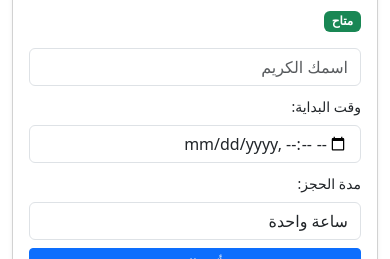
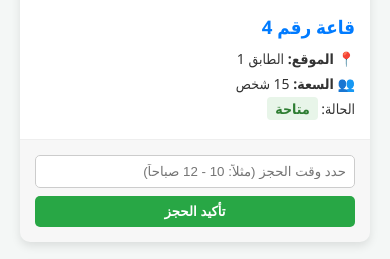
Before and after one commit to a129012bod-prog/HallBookingSystem, a Flask app: page / in a window 390 px wide. Shown: the part 1626-1885 px from the top of the page. Run offline with Flask 3, Linux system fonts and the light colour scheme.

Commit message:
Update index.html

```diff
--- a/templates/index.html
+++ b/templates/index.html
@@ -1,181 +1,244 @@
 <!DOCTYPE html>
-<html lang="ar" dir="rtl" data-bs-theme="light">
+<html lang="ar" dir="rtl">
 <head>
     <meta charset="UTF-8">
     <meta name="viewport" content="width=device-width, initial-scale=1.0">
-    <title>نظام حجز القاعات والمعامل</title>
-    <!-- Bootstrap 5 CSS -->
-    <link href="https://cdn.jsdelivr.net/npm/bootstrap@5.3.0/dist/css/bootstrap.min.css" rel="stylesheet">
+    <title>نظام حجز القاعات</title>
     <style>
-        input[type="datetime-local"] {
-            direction: ltr;
-            text-align: right;
+        :root {
+            --bg-color: #f4f7f6;
+            --card-bg: #ffffff;
+            --text-color: #333333;
+            --primary-color: #007bff;
+            --border-color: #eee;
         }
-        .trainee-badge {
-            font-size: 0.9rem;
-            margin: 2px;
+
+        body.dark-theme {
+            --bg-color: #1e1e2f;
+            --card-bg: #2d2d44;
+            --text-color: #ffffff;
+            --primary-color: #4da3ff;
+            --border-color: #3d3d5c;
         }
+
+        body {
+            font-family: 'Segoe UI', Tahoma, Geneva, Verdana, sans-serif;
+            background-color: var(--bg-color);
+            color: var(--text-color);
+            margin: 0;
+            padding: 20px;
+            transition: all 0.3s ease;
+        }
+
+        header {
+            display: flex;
+            justify-content: space-between;
+            align-items: center;
+            max-width: 1200px;
+            margin: 0 auto 20px auto;
+            padding-bottom: 10px;
+            border-bottom: 2px solid var(--border-color);
+        }
+
+        .team-info {
+            font-size: 14px;
+            background: var(--card-bg);
+            padding: 10px 15px;
+            border-radius: 8px;
+            box-shadow: 0 2px 4px rgba(0,0,0,0.05);
+        }
+
+        .theme-btn {
+            padding: 8px 16px;
+            cursor: pointer;
+            border-radius: 6px;
+            border: none;
+            background-color: var(--primary-color);
+            color: #fff;
+            font-weight: bold;
+        }
+
+        .grid-container {
+            display: grid;
+            grid-template-columns: repeat(auto-fill, minmax(280px, 1fr));
+            gap: 20px;
+            max-width: 1200px;
+            margin: 0 auto;
+        }
+
+        .room-card {
+            background-color: var(--card-bg);
+            border-radius: 10px;
+            overflow: hidden;
+            box-shadow: 0 4px 10px rgba(0,0,0,0.1);
+            display: flex;
+            flex-direction: column;
+        }
+
+        .room-card img {
+            width: 100%;
+            height: 160px;
+            object-fit: cover;
+        }
+
+        .room-info {
+            padding: 15px;
+            flex-grow: 1;
+        }
+
+        .room-info h3 {
+            margin: 0 0 10px 0;
+            color: var(--primary-color);
+        }
+
+        .room-info p {
+            margin: 6px 0;
+            font-size: 14px;
+        }
+
+        .actions {
+            padding: 15px;
+            background-color: rgba(0,0,0,0.03);
+            border-top: 1px solid var(--border-color);
+        }
+
+        input[type="text"] {
+            width: 100%;
+            padding: 8px;
+            margin-bottom: 8px;
+            box-sizing: border-box;
+            border-radius: 5px;
+            border: 1px solid #ccc;
+        }
+
+        .btn {
+            width: 100%;
+            padding: 8px;
+            border-radius: 5px;
+            border: none;
+            font-weight: bold;
+            cursor: pointer;
+        }
+
+        .btn-book { background-color: #28a745; color: white; }
+        .btn-cancel { background-color: #dc3545; color: white; }
+        .btn:hover { opacity: 0.9; }
+
+        .status-badge {
+            font-weight: bold;
+            padding: 2px 8px;
+            border-radius: 4px;
+        }
+        .status-available { background: #e8f5e9; color: #2e7d32; }
+        .status-booked { background: #ffebee; color: #c62828; }
     </style>
 </head>
-<body class="bg-body text-body d-flex flex-column min-vh-100">
+<body>
 
-    <!-- شريط علوي لتبديل الثيم -->
-    <nav class="navbar navbar-expand-lg bg-body-tertiary shadow-sm mb-4">
-        <div class="container-fluid justify-content-between">
-            <span class="navbar-brand mb-0 h1">إدارة القاعات والمعامل</span>
-            <button class="btn btn-outline-secondary btn-sm" id="themeToggleBtn" onclick="toggleTheme()">
-                🌙 تبديل الثيم (مظلم/فاتح)
-            </button>
-        </div>
-    </nav>
-
-    <div class="container py-3 flex-grow-1">
-        <h1 class="text-center mb-4">نظام حجز القاعات والمعامل</h1>
-
-        <!-- قائمة القاعات والمعامل -->
-        <div class="row" id="rooms-container">
-            <!-- سيتم تعبئة الغرف ديناميكياً -->
-        </div>
-    </div>
-
-    <!-- تذييل الصفحة: أسماء المتدربين في الأسفل -->
-    <footer class="mt-auto py-3 bg-body-tertiary border-top">
-        <div class="container text-center">
-            <h6 class="text-primary mb-2">فريق العمل / المتدربون:</h6>
-            <div class="d-flex flex-wrap justify-content-center gap-2">
-                <span class="badge bg-primary-subtle text-primary border border-primary-subtle px-3 py-2 trainee-badge">عبدالرحمن مهدي</span>
-                <span class="badge bg-primary-subtle text-primary border border-primary-subtle px-3 py-2 trainee-badge">زياد ابو شعفه</span>
-                <span class="badge bg-primary-subtle text-primary border border-primary-subtle px-3 py-2 trainee-badge">إياد ضامري</span>
-                <span class="badge bg-primary-subtle text-primary border border-primary-subtle px-3 py-2 trainee-badge">وسيم رفاعي</span>
+    <header>
+        <div>
+            <h1>نظام حجز القاعات</h1>
+            <div class="team-info">
+                👥 <strong>فريق العمل:</strong> عبدالرحمن مهدي | زياد أبو شعفة | إياد ضامري | وسيم رفاعي
             </div>
         </div>
-    </footer>
+        <button class="theme-btn" onclick="toggleTheme()">🌗 تغيير الوضع</button>
+    </header>
 
-    <!-- Bootstrap JS -->
-    <script src="https://cdn.jsdelivr.net/npm/bootstrap@5.3.0/dist/js/bootstrap.bundle.min.js"></script>
+    <div class="grid-container" id="roomsGrid"></div>
 
     <script>
-        // دالة تبديل الثيم
-        function toggleTheme() {
-            const html = document.documentElement;
-            const currentTheme = html.getAttribute('data-bs-theme');
-            const newTheme = currentTheme === 'dark' ? 'light' : 'dark';
-            html.setAttribute('data-bs-theme', newTheme);
-            localStorage.setItem('theme', newTheme);
-        }
-
-        // استرجاع الثيم المحفوظ عند فتح الصفحة وتشغيل جلب الغرف
-        window.addEventListener('DOMContentLoaded', () => {
+        // 1. إدارة الثيم (الوضع الداكن/الفتح)
+        function applySavedTheme() {
             const savedTheme = localStorage.getItem('theme') || 'light';
-            document.documentElement.setAttribute('data-bs-theme', savedTheme);
-            fetchRooms();
-        });
-
-        async function fetchRooms() {
-            try {
-                const response = await fetch('/api/rooms');
-                const rooms = await response.json();
-                const container = document.getElementById('rooms-container');
-                container.innerHTML = '';
-
-                rooms.forEach(room => {
-                    let statusBadge = room.status === 'متاح'
-                        ? '<span class="badge bg-success">متاح</span>'
-                        : `<span class="badge bg-danger">محجوز بواسطة: ${room.booked_by}</span>`;
-
-                    let timeInfo = '';
-                    if (room.status === 'محجوز' && room.start_time && room.end_time) {
-                        let start = new Date(room.start_time);
-                        let end = new Date(room.end_time);
-                        timeInfo = `<p class="text-muted small mt-2">الوقت: ${formatTime(start)} إلى ${formatTime(end)}</p>`;
-                    }
-
-                    let actionForm = room.status === 'متاح'
-                        ? `
-                            <form onsubmit="bookRoom(event, ${room.id})" class="mt-3">
-                                <input type="text" placeholder="اسمك الكريم" id="name-${room.id}" class="form-control mb-2" required>
-                                <label class="form-label small">وقت البداية:</label>
-                                <input type="datetime-local" id="time-${room.id}" class="form-control mb-2" required>
-
-                                <label class="form-label small">مدة الحجز:</label>
-                                <select id="duration-${room.id}" class="form-control mb-2">
-                                    <option value="30">30 دقيقة</option>
-                                    <option value="60" selected>ساعة واحدة</option>
-                                    <option value="90">ساعة ونصف</option>
-                                    <option value="120">ساعتان</option>
-                                    <option value="180">3 ساعات (الحد الأقصى)</option>
-                                </select>
-
-                                <button type="submit" class="btn btn-primary btn-sm w-100">تأكيد الحجز</button>
-                            </form>
-                          `
-                        : `
-                            <button onclick="cancelBooking(${room.id})" class="btn btn-outline-danger btn-sm w-100 mt-3">إلغاء الحجز</button>
-                          `;
-
-                    container.innerHTML += `
-                        <div class="col-md-6 mb-4">
-                            <div class="card shadow-sm h-100">
-                                <div class="card-body d-flex flex-column justify-content-between">
-                                    <div>
-                                        <h5 class="card-title">${room.name}</h5>
-                                        <p class="card-text">${statusBadge}</p>
-                                        ${timeInfo}
-                                    </div>
-                                    <div>${actionForm}</div>
-                                </div>
-                            </div>
-                        </div>
-                    `;
-                });
-            } catch (error) {
-                console.error('خطأ في جلب القاعات:', error);
+            if (savedTheme === 'dark') {
+                document.body.classList.add('dark-theme');
+            } else {
+                document.body.classList.remove('dark-theme');
             }
         }
 
-        function formatTime(date) {
-            let hours = date.getHours();
-            let minutes = date.getMinutes();
-            let ampm = hours >= 12 ? 'مساءً' : 'صباحاً';
-            hours = hours % 12;
-            hours = hours ? hours : 12;
-            minutes = minutes < 10 ? '0' + minutes : minutes;
-            return `${date.toLocaleDateString()} ${hours}:${minutes} ${ampm}`;
+        function toggleTheme() {
+            document.body.classList.toggle('dark-theme');
+            const currentTheme = document.body.classList.contains('dark-theme') ? 'dark' : 'light';
+            localStorage.setItem('theme', currentTheme);
         }
 
-        async function bookRoom(event, roomId) {
-            event.preventDefault();
-            const userName = document.getElementById(`name-${roomId}`).value;
-            const bookingTime = document.getElementById(`time-${roomId}`).value;
-            const duration = document.getElementById(`duration-${roomId}`).value;
+        // 2. بيانات الـ 15 قاعة مع السعة والصورة
+        const roomsData = Array.from({ length: 15 }, (_, i) => ({
+            id: i + 1,
+            name: `قاعة رقم ${i + 1}`,
+            floor: `الطابق ${Math.floor(i / 5) + 1}`,
+            capacity: `${(i % 3 + 1) * 15} شخص`,
+            image: `https://picsum.photos/seed/hall${i + 1}/300/200`
+        }));
 
-            const response = await fetch('/api/book', {
-                method: 'POST',
-                headers: { 'Content-Type': 'application/json' },
-                body: JSON.stringify({ room_id: roomId, user_name: userName, booking_time: bookingTime, duration: duration })
+        // 3. جلب الحجوزات من localStorage
+        let bookings = JSON.parse(localStorage.getItem('hallBookings')) || {};
+
+        function renderRooms() {
+            const grid = document.getElementById('roomsGrid');
+            grid.innerHTML = '';
+
+            roomsData.forEach(room => {
+                const bookingInfo = bookings[room.id];
+                const isBooked = !!bookingInfo;
+
+                const card = document.createElement('div');
+                card.className = 'room-card';
+                card.innerHTML = `
+                    <img src="${room.image}" alt="${room.name}">
+                    <div class="room-info">
+                        <h3>${room.name}</h3>
+                        <p>📍 <strong>الموقع:</strong> ${room.floor}</p>
+                        <p>👥 <strong>السعة:</strong> ${room.capacity}</p>
+                        <p>الحالة:
+                            <span class="status-badge ${isBooked ? 'status-booked' : 'status-available'}">
+                                ${isBooked ? 'محجوزة' : 'متاحة'}
+                            </span>
+                        </p>
+                        ${isBooked ? `<p>⏱️ <strong>الوقت:</strong> ${bookingInfo.time}</p>` : ''}
+                    </div>
+                    <div class="actions">
+                        ${!isBooked ? `
+                            <input type="text" id="time-${room.id}" placeholder="حدد وقت الحجز (مثلاً: 10 - 12 صباحاً)">
+                            <button class="btn btn-book" onclick="bookRoom(${room.id})">تأكيد الحجز</button>
+                        ` : `
+                            <button class="btn btn-cancel" onclick="cancelBooking(${room.id})">إلغاء الحجز</button>
+                        `}
+                    </div>
+                `;
+                grid.appendChild(card);
             });
+        }
 
-            const result = await response.json();
-            if (result.success) {
-                fetchRooms();
-            } else {
-                alert(result.message);
+        // 4. تأكيد الحجز
+        function bookRoom(roomId) {
+            const input = document.getElementById(`time-${roomId}`);
+            const timeValue = input.value.trim();
+
+            if (!timeValue) {
+                alert('الرجاء كتابة وقت الحجز أولاً!');
+                return;
+            }
+
+            bookings[roomId] = { time: timeValue };
+            localStorage.setItem('hallBookings', JSON.stringify(bookings));
+            renderRooms();
+        }
+
+        // 5. إلغاء الحجز
+        function cancelBooking(roomId) {
+            if (confirm('هل أنت متأكد من إلغاء حجز هذه القاعة؟')) {
+                delete bookings[roomId];
+                localStorage.setItem('hallBookings', JSON.stringify(bookings));
+                renderRooms();
             }
         }
 
-        async function cancelBooking(roomId) {
-            if (!confirm('متأكد تبي تلغي الحجز؟')) return;
-
-            const response = await fetch(`/api/cancel/${roomId}`, { method: 'POST' });
-            const result = await response.json();
-            if (result.success) {
-                fetchRooms();
-            } else {
-                alert(result.message);
-                <!-- update team -->
-
-            }
-        }
+        // تشغيل الوظائف عند التحميل
+        applySavedTheme();
+        renderRooms();
     </script>
 </body>
 </html>
```
